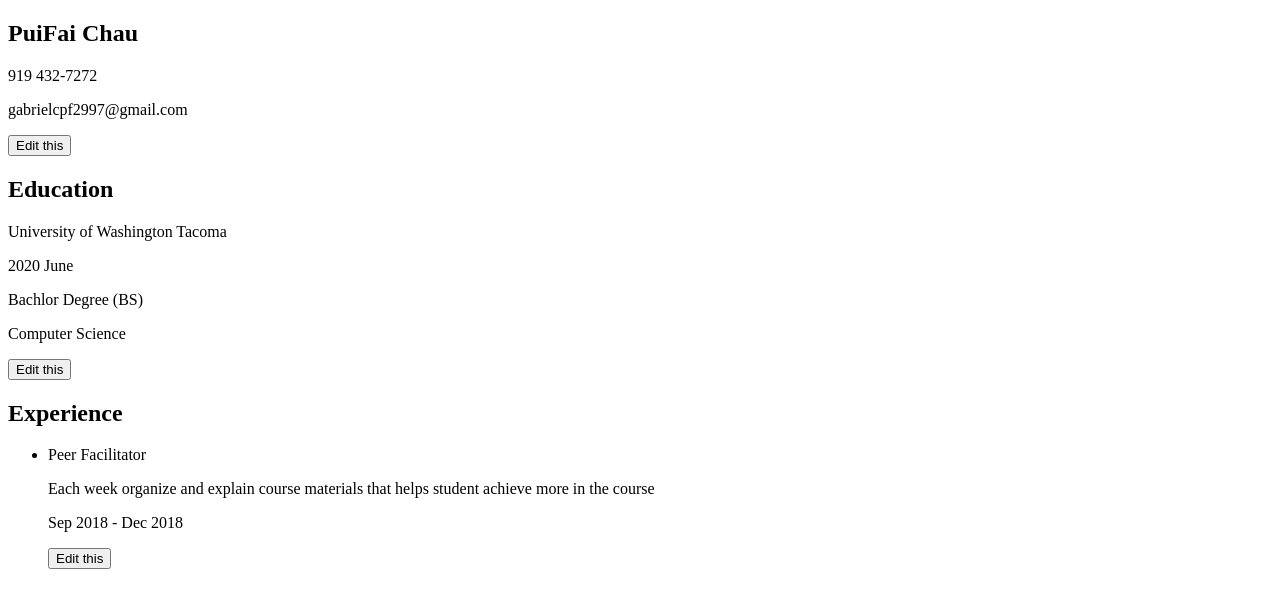
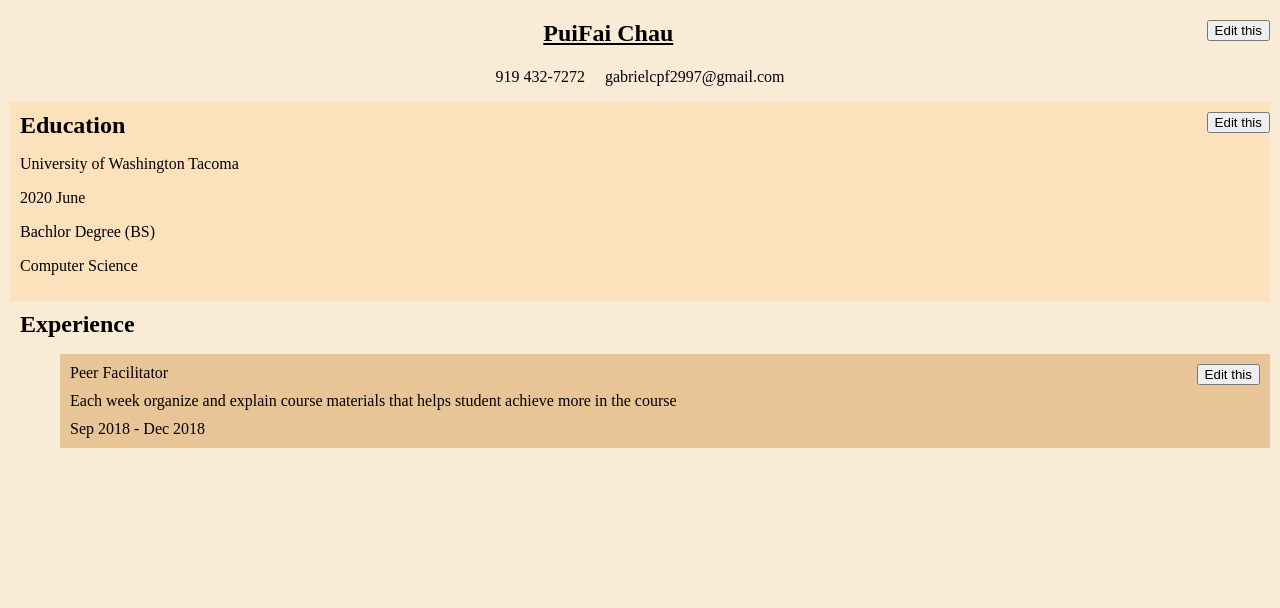
Before and after one commit to gabecpf97/cv-project, a React (Create React App) app: page / in a window 1280 px wide. Shown: the top 608 px of the page. Built offline with nearby package versions, Linux system fonts and the light colour scheme; the HTML template or start-up script is replaced by a standard one.

Commit message:
added style and change the button text

```diff
--- a/src/App.js
+++ b/src/App.js
@@ -2,6 +2,7 @@ import React from 'react';
 import GeneralInfo from './component/GeneralInfo';
 import Education from './component/Education';
 import PracticalExperience from './component/PracticalExperience';
+import "./style/style.css";
 
 function App() {
   return (
--- a/src/component/EditItem.js
+++ b/src/component/EditItem.js
@@ -43,7 +43,7 @@ class EditItem extends Component {
                     .filter((key, i) => key !== 'changeInfo')
                     .map((key, i) => this._makeInputs(key, this.state[key][key]))
                 }
-                <button onClick={this.onChangeInfo}>Save</button>
+                <button className="save_butt" onClick={this.onChangeInfo}>Save</button>
             </form>
         );
     }
--- a/src/component/Education.js
+++ b/src/component/Education.js
@@ -11,6 +11,7 @@ class Education extends Component {
             degree: 'Bachlor Degree (BS)',
             major: 'Computer Science',
             isVisiable: false,
+            butt_text: 'Edit this',
         }
     }
 
@@ -21,26 +22,31 @@ class Education extends Component {
             degree: newInfo.degree.degree,
             major: newInfo.major.major,
             isVisiable: !this.state.isVisiable,
+            butt_text: (this.state.butt_text === 'Cancel') ? 'Edit this' : 'Cancel',
         })
     }
 
     showForm = () => {
         this.setState({
             isVisiable: !this.state.isVisiable,
+            butt_text: (this.state.butt_text === 'Cancel') ? 'Edit this' : 'Cancel',
         });
     }
 
     render() {
-        const {schoolName, gradYear, degree, major, isVisiable} = this.state;
+        const {schoolName, gradYear, degree, major, isVisiable, butt_text} = this.state;
 
         return (
             <div className="education_div">
-                <h2 className="education">Education</h2>
+                <h2 className="education">Education
+                    <span>
+                        <button className="butt" onClick={this.showForm}>{butt_text}</button>
+                    </span>
+                </h2>
                 <p className="schoolName">{schoolName}</p>
                 <p className="gradYear">{gradYear}</p>
                 <p className="degree">{degree}</p>
                 <p className="major">{major}</p>
-                <button onClick={this.showForm}>Edit this</button>
                 {isVisiable && < EditItem
                     changeInfo = {this.onChangeInfo.bind(this)}
                     schoolName = {schoolName}
--- a/src/component/GeneralInfo.js
+++ b/src/component/GeneralInfo.js
@@ -10,6 +10,7 @@ class GeneralInfo extends Component {
             phone: '919 432-7272',
             email: 'gabrielcpf2997@gmail.com',
             isVisiable: false,
+            butt_text: 'Edit this',
         }
     };
 
@@ -19,24 +20,38 @@ class GeneralInfo extends Component {
             phone: newInfo.phone.phone,
             email: newInfo.email.email,
             isVisiable: !this.state.isVisiable,
+            butt_text: (this.state.butt_text === 'Cancel') ? 'Edit this' : 'Cancel',
         })
     };
 
     showForm = () => {
         this.setState({
             isVisiable: !this.state.isVisiable,
+            butt_text: (this.state.butt_text === 'Cancel') ? 'Edit this' : 'Cancel',
         });
     }
 
+    displayButtText = () => {
+        if (this.state.isVisiable)
+            return "Cancel";
+        else
+            return "Edit this";
+    }
+
     render() {
-        const {name, phone, email, isVisiable} = this.state;
+        const {name, phone, email, isVisiable, butt_text} = this.state;
 
         return (
             <div className="general">
-                <h2 className="myName">{name}</h2>
-                <p className="myPhone">{phone}</p>
-                <p className="myEmail">{email}</p>
-                <button onClick={this.showForm}>Edit this</button>
+                <h2 className="myName">{name}
+                    <span>
+                        <button className="butt" onClick={this.showForm}>{butt_text}</button>
+                    </span>
+                </h2>
+                <div className="contact">
+                    <p className="myPhone">{phone}</p>
+                    <p className="myEmail">{email}</p>
+                </div>
                 {isVisiable && < EditItem
                     changeInfo = {this.onChangeInfo.bind(this)}
                     name = {name}
--- a/src/component/PracticalExperience.js
+++ b/src/component/PracticalExperience.js
@@ -13,6 +13,7 @@ class PracticalExperience extends Component {
                 duration: 'Sep 2018 - Dec 2018',
                 exp_id: uniqid(),
                 isVisiable: false,
+                butt_text: 'Edit this',
             }],
         }
     }
@@ -24,7 +25,8 @@ class PracticalExperience extends Component {
                 description: newInfo.description.description,
                 duration: newInfo.duration.duration,
                 exp_id: this.state.experiences[0].exp_id,
-                isVisiable: !this.state.experiences[0].isVisiable
+                isVisiable: !this.state.experiences[0].isVisiable,
+                butt_text: (this.state.experiences[0].butt_text === 'Cancel') ? 'Edit this' : 'Cancel',
             }],
         });
     }
@@ -36,7 +38,8 @@ class PracticalExperience extends Component {
                 description: this.state.experiences[0].description,
                 duration: this.state.experiences[0].duration,
                 exp_id: this.state.experiences[0].exp_id,
-                isVisiable: !this.state.experiences[0].isVisiable
+                isVisiable: !this.state.experiences[0].isVisiable,
+                butt_text: (this.state.experiences[0].butt_text === 'Cancel') ? 'Edit this' : 'Cancel',
             }],
         });
     }
@@ -47,13 +50,16 @@ class PracticalExperience extends Component {
                 <h2  className="experience">Experience</h2>
                 <ul>
                     {this.state.experiences.map((experience) => {
-                        const {name, description, duration, exp_id, isVisiable} = experience;
+                        const {name, description, duration, exp_id, isVisiable, butt_text} = experience;
                         return (
                             <li className="job" key={exp_id}>
-                                <p className="jobName">{name}</p>
+                                <p className="jobName">{name}
+                                    <span>
+                                        <button className="butt" onClick={this.showForm}>{butt_text}</button>
+                                    </span>
+                                </p>
                                 <p className="description">{description}</p>
                                 <p className="duration">{duration}</p>
-                                <button onClick={this.showForm}>Edit this</button>
                                 {isVisiable && < EditItem
                                     changeInfo = {this.onChangeInfo.bind(this)}
                                     name = {name}
--- /dev/null
+++ b/src/style/style.css
@@ -0,0 +1,65 @@
+body {
+    background: antiquewhite;
+    margin: 10px;
+}
+
+ul {
+    list-style: none;
+}
+
+.butt {
+    float: right;
+}
+
+.myName {
+    text-align: center;
+    text-decoration: underline;
+    margin-bottom: 5px;
+}
+
+.contact {
+    display: flex;
+    justify-content: center;
+    align-items: center;
+    gap: 20px;
+}
+
+.education_div {
+    padding: 10px 0px 10px 10px;
+    background: rgb(253, 225, 188);
+}
+
+.education {
+    margin: 0px;
+}
+
+.practical {
+    padding: 10px 0px 10px 10px;
+}
+
+.experience {
+    margin: 0px;
+}
+
+.job {
+    background: rgb(231, 197, 151);
+    padding: 5px;
+}
+
+.job p {
+    margin: 0px;
+    padding: 5px;
+}
+
+.edit {
+    margin: 10px;
+    display: flex;
+    flex-direction: column;
+    gap: 3px;
+    padding: 5px;
+    border: rebeccapurple solid;
+}
+
+.save_butt {
+    width: fit-content;
+}
```
